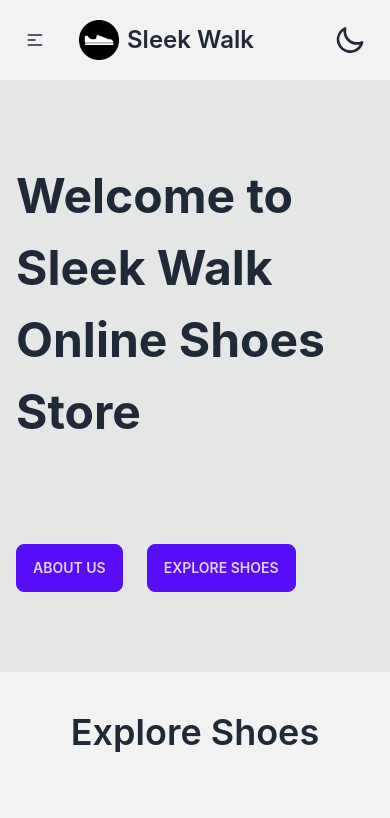
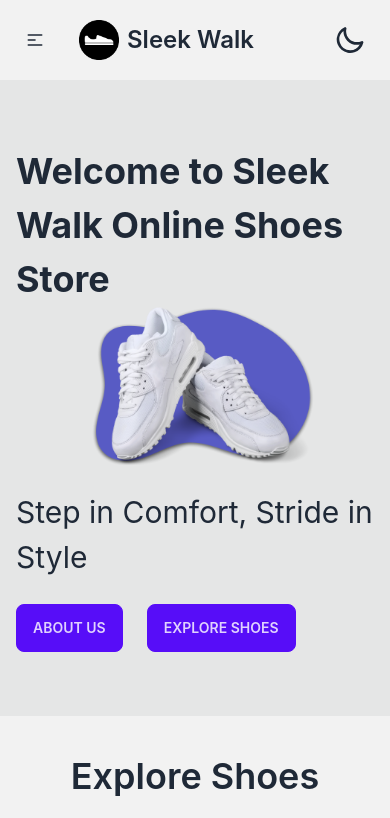
Before and after one commit to Ziyad-Aljaser/sleek-walk, a React (Create React App) app in the folder client/: page / in a window 390 px wide. Shown: the top 818 px of the page. Built offline with nearby package versions, Linux system fonts and the light colour scheme.

Commit message:
Update hero images for all pages on small screens

```diff
--- a/client/src/pages/AboutUs.jsx
+++ b/client/src/pages/AboutUs.jsx
@@ -31,7 +31,7 @@ export default function AboutUs() {
         <Layout>
 
             {/* About Us Section */}
-            <div className="hero py-14 bg-base-300">
+            <div className="hero py-8 sm:py-14 bg-base-300">
                 <div className="hero-content grid md:grid-cols-2 gap-8">
                     <div className="order-2 ml-auto hidden md:block">
                         <img src={about_img} alt="About" />
@@ -40,6 +40,9 @@ export default function AboutUs() {
                         <h1 className="text-5xl font-bold leading-normal">
                         About Us
                         </h1>
+                        <div className="block md:hidden">
+                            <img src={about_img} alt="About" className="w-1/2 h-auto mx-auto"/>
+                        </div>
                         <p className="py-6 text-xl sm:text-3xl">
                         With us, you can shop online & help save your street at the same
                         time. If you’re looking for great value shoes, then
@@ -52,15 +55,18 @@ export default function AboutUs() {
             </div>
 
             {/* Our Goal Section */}
-            <div ref={targetRef} className="hero py-16 bg-base-300">
+            <div ref={targetRef} className="hero sm:py-16 bg-base-300">
                 <div className="hero-content grid md:grid-cols-2 gap-8">
-                    <div className="order-2 ml-auto hidden md:block">
-                        <img src={goal_img} alt="About" />
+                    <div className="hidden md:block">
+                        <img src={goal_img} alt="Goal" />
                     </div>
                     <div>
                         <h1 className="text-5xl font-bold leading-normal">
                         Our Goal
                         </h1>
+                        <div className="block md:hidden">
+                            <img src={goal_img} alt="Goal" className="w-1/2 h-auto mx-auto"/>
+                        </div>
                         <p className="py-6 text-xl sm:text-3xl">
                         To revolutionize the online shoe shopping experience by offering exceptional value,
                         a diverse range of styles, and a commitment to preserving the local essence of our streets.
--- a/client/src/pages/Home.jsx
+++ b/client/src/pages/Home.jsx
@@ -39,19 +39,35 @@ export default function Home() {
 
       {/* Hero Section */}
       {/* The padding is smaller when the screen is smal */}
-      <div className="hero py-16 sm:py-32 bg-base-300">
+      <div className="hero py-12 sm:py-32 bg-base-300">
         <div className="hero-content grid md:grid-cols-2 gap-8">
+
+          {/* The image for large screen */}
           <div className="order-2 hidden md:block">
             <img src={hero_img} alt="Hero" />
           </div>
+
           <div>
-            <h1 className="text-5xl font-bold leading-normal">
+
+            <h1 className="text-4xl sm:text-5xl font-bold leading-normal">
               Welcome to Sleek Walk Online Shoes Store
             </h1>
-            <Link to="/about" className="btn btn-primary mt-24 mr-6">
+
+            {/* The image for small screen */}
+            <div className="order-2 block md:hidden">
+                <img src={hero_img} alt="Hero" className="w-4/6 h-auto mx-auto"/>
+            </div>
+
+            <p className="py-6 text-3xl leading-normal">
+              Step in Comfort, Stride in Style
+            </p>
+
+            <Link to="/about" className="btn btn-primary sm:mt-24 mr-6">
               About us
             </Link>
+
             <button className="btn btn-primary" onClick={handleButtonClick}>Explore Shoes</button>
+
           </div>
         </div>
       </div>
```
